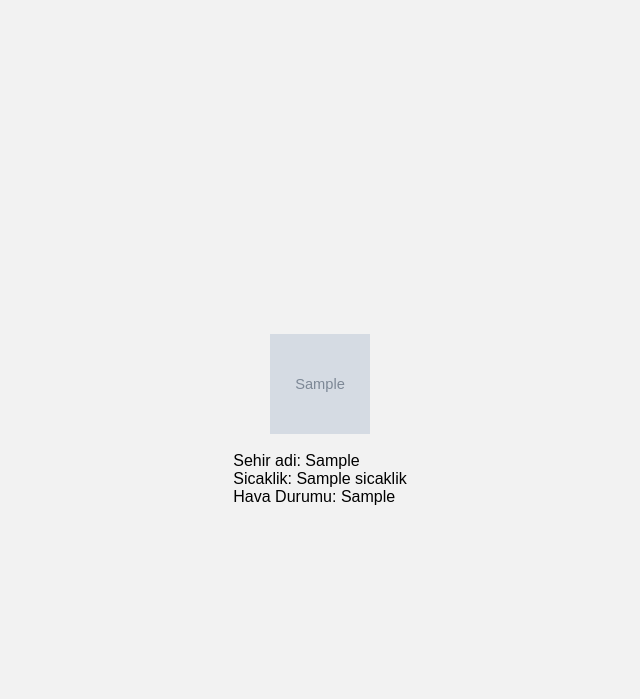
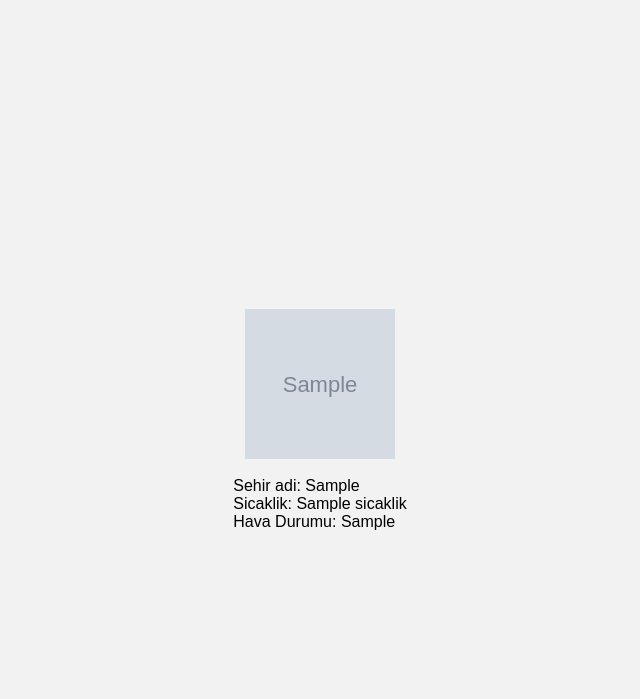
Before and after one commit to salihdamar19/python_projects, a Flask app: template flask2/templates/index.html in a window 1280 px wide. Shown: the top 699 px of the page, without its empty margins (320-960 px from the left). Run offline with Flask 3, Linux system fonts and the light colour scheme; the template is opened without the code that fills it: most values are stand-ins (such as "Sample title", 1, 10 or a date in 2020); grey boxes marked "Sample" are stand-in pictures.

Commit message:
image size changed

```diff
--- a/weatherapp/templates/index.html
+++ b/weatherapp/templates/index.html
@@ -24,7 +24,7 @@
         <button type="submit">Ara</button>
     </form>
     {% if sehir_adi %}
-    <img style="width: 100px; height: 100px;" src="{{ image }}" alt=""><br>
+    <img style="width: 150px; height: 150px;" src="{{ image }}" alt=""><br>
     <div>
         Sehir adi: {{ sehir_adi }}<br>
         Sicaklik: {{ sicaklik }}<br>
```
